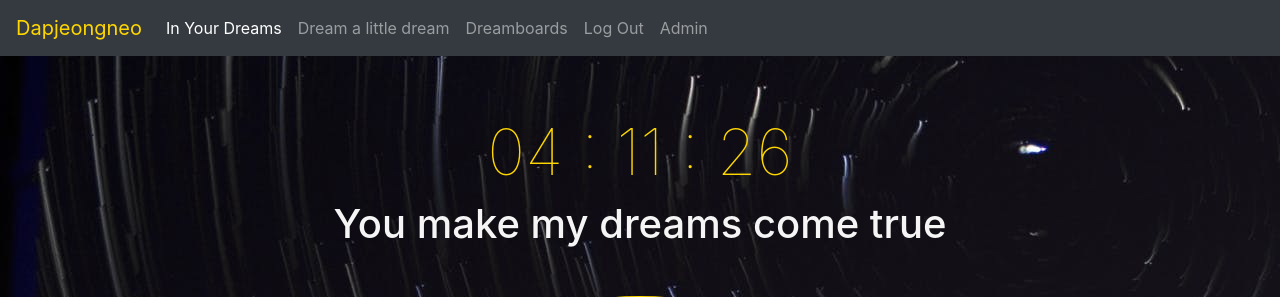
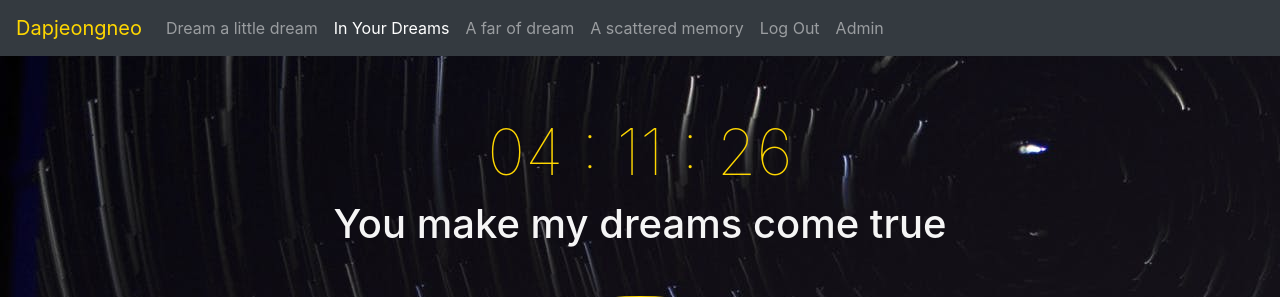
Before and after one commit to aloha45/dapjeongneo, a Django app: page /dreamboard_create/ in a window 1280 px wide. Shown: the top 297 px of the page. Run offline with Django 3.2, Linux system fonts and the light colour scheme; the visitor is signed in with stand-in values (Sample User, id 1); some libraries are stand-ins or nearby versions.

Commit message:
chloe did stuff

```diff
--- a/main_app/templates/base.html
+++ b/main_app/templates/base.html
@@ -21,14 +21,17 @@
             <div class="collapse navbar-collapse" id="navbarNav">
               <ul class="navbar-nav justify-content-end">
                 {% if user.is_authenticated %}
+                <li class="nav-item">
+                  <a class="nav-link" href="{% url 'dreams_create' %}">Dream a little dream<span class="sr-only">(current)</span></a>
+                </li>
                 <li class="nav-item active">
                   <a class="nav-link" href="{% url 'dreams_index' %}">In Your Dreams<span class="sr-only">(current)</span></a>
                 </li>
                 <li class="nav-item">
-                  <a class="nav-link" href="{% url 'dreams_create' %}">Dream a little dream<span class="sr-only">(current)</span></a>
+                    <a class="nav-link" href="{% url 'dreamboards_create' %}">A far of dream</a>
                 </li>
                 <li class="nav-item">
-                    <a class="nav-link" href="{% url 'dreamboards_create' %}">Dreamboards</a>
+                  <a class="nav-link" href="{% url 'dreamboards_index' %}">A scattered memory</a>
                 </li>
                 <li class="nav-item">
                   <a class="nav-link" href="{% url 'logout' %}">Log Out<span class="sr-only">(current)</span></a>
--- a/main_app/urls.py
+++ b/main_app/urls.py
@@ -11,5 +11,5 @@ urlpatterns = [
     path('accounts/signup/', views.signup, name='signup'),
     path('dreamboard_create/', views.dreamboard_create, name='dreamboard_create'),
     path('dreamboards/create/', views.DreamboardCreate.as_view(), name='dreamboards_create'),
-    path('dreamboards/', views.dreamboards_index, name='index')
+    path('dreamboards/', views.dreamboards_index, name='dreamboards_index')
 ]
--- a/main_app/views.py
+++ b/main_app/views.py
@@ -104,7 +104,20 @@ def dreamboard_create(request):
 
 @login_required
 def dreamboards_index(request):
-    dreamboards = Dreamboard.objects.filter(user=request.user)
+    array = ['home', 'atom', 'book', 'hand_holding_heart', 'seedling', 'music', 'tree', 'crow', 'cloud_rain', 'skull', 'hiking', 'pen']
+    dreamboards = list(Dreamboard.objects.filter(user=request.user).values())
+    # print(dreamboards)
+    user_icons = {}
+    for i in dreamboards:
+        user_icons[i['id']]=[]
+        for x in array:
+            if i[x] == True:
+                user_icons[i['id']].append(x)
+    # for i in dreamboards:
+    #     print(i.home)
+        # for x in array:
+        #     print(i.home)
+    print(user_icons)
     return render(request, 'dreamboards/index.html', { 'dreamboards': dreamboards })
 
 class DreamCreate(LoginRequiredMixin, CreateView):
```
Also changed, not shown: main_app/templates/main_app/dreamboard_form.html (+5 -2 lines).
